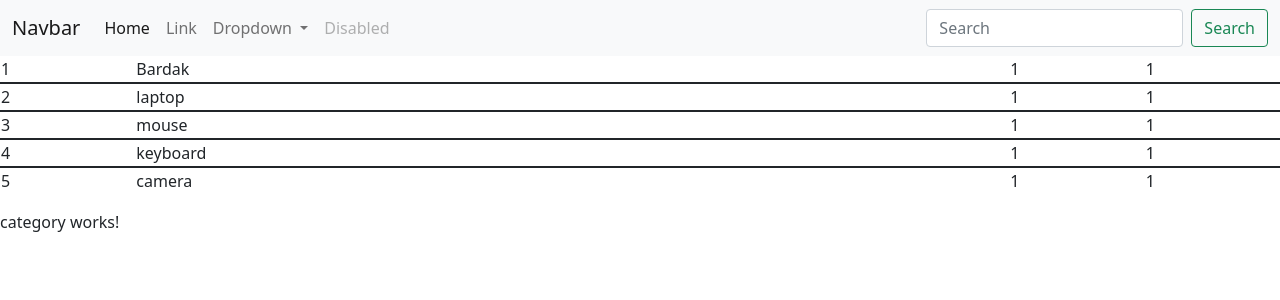
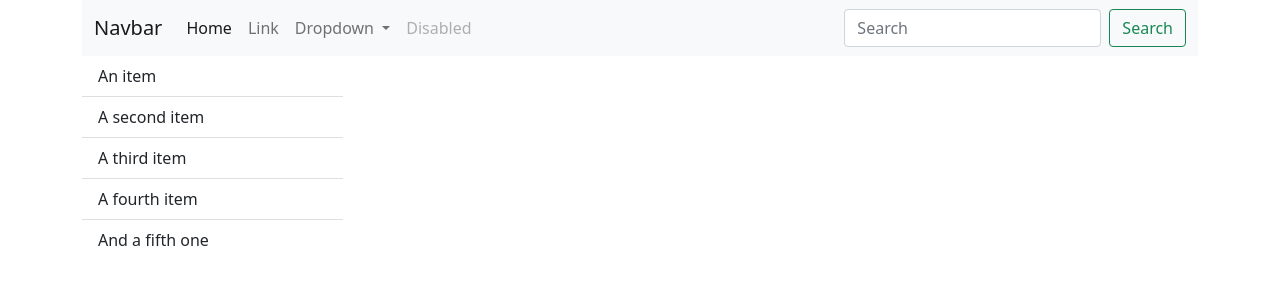
Before and after one commit to baranucdag/Angular-Northwind-Project, an Angular app: page / in a window 1280 px wide. Shown: the top 300 px of the page. Built offline with nearby package versions, Linux system fonts and the light colour scheme.

Commit message:
13.08.2021

```diff
--- a/src/app/app.component.html
+++ b/src/app/app.component.html
@@ -1,10 +1,13 @@
-<!-- Welcome to {{title}} Hello {{user}}
+<div class="container">
+  <app-navi></app-navi>
+  <div class="row">
+    <div class="col-md-3">
+      <app-category></app-category>
+    </div>
+    <div class="col-md-9">
+      <app-product></app-product>
+    </div>
+  </div>
 
- <ul>
-   <li *ngFor="let product of products">{{product.productName}}</li>
- </ul> -->
- <app-navi></app-navi>
- <app-product></app-product>
- <app-category></app-category>
-
- <router-outlet></router-outlet>
+  <router-outlet></router-outlet>
+</div>
--- a/src/app/components/category/category.component.html
+++ b/src/app/components/category/category.component.html
@@ -1 +1,8 @@
-<p>category works!</p>
+
+<ul class="list-group list-group-flush">
+    <li class="list-group-item">An item</li>
+    <li class="list-group-item">A second item</li>
+    <li class="list-group-item">A third item</li>
+    <li class="list-group-item">A fourth item</li>
+    <li class="list-group-item">And a fifth one</li>
+  </ul>
--- a/src/app/components/product/product.component.ts
+++ b/src/app/components/product/product.component.ts
@@ -1,4 +1,5 @@
 import { Component, OnInit } from '@angular/core';
+import { Product } from 'src/app/models/product';
 
 @Component({
   selector: 'app-product',
@@ -6,13 +7,8 @@ import { Component, OnInit } from '@angular/core';
   styleUrls: ['./product.component.css']
 })
 export class ProductComponent implements OnInit {
-  product: any = { productId: 1, productName: "Bardak", categoryId: 1, unitPrice: 1 }
-  product1: any = { productId: 2, productName: "laptop", categoryId: 1, unitPrice: 1 }
-  product2: any = { productId: 3, productName: "mouse", categoryId: 1, unitPrice: 1 }
-  product3: any = { productId: 4, productName: "keyboard", categoryId: 1, unitPrice: 1 }
-  product4: any = { productId: 5, productName: "camera", categoryId: 1, unitPrice: 1 }
 
-  products = [this.product, this.product1, this.product2, this.product3, this.product4]
+  products:Product[] = []
 
   constructor() { }
 
--- /dev/null
+++ b/src/app/models/product.ts
@@ -0,0 +1,7 @@
+export interface Product {
+  productId: number;
+  categoryId: number;
+  productName: string;
+  unitsInStock: number;
+  unitPrice: number;
+}
```
